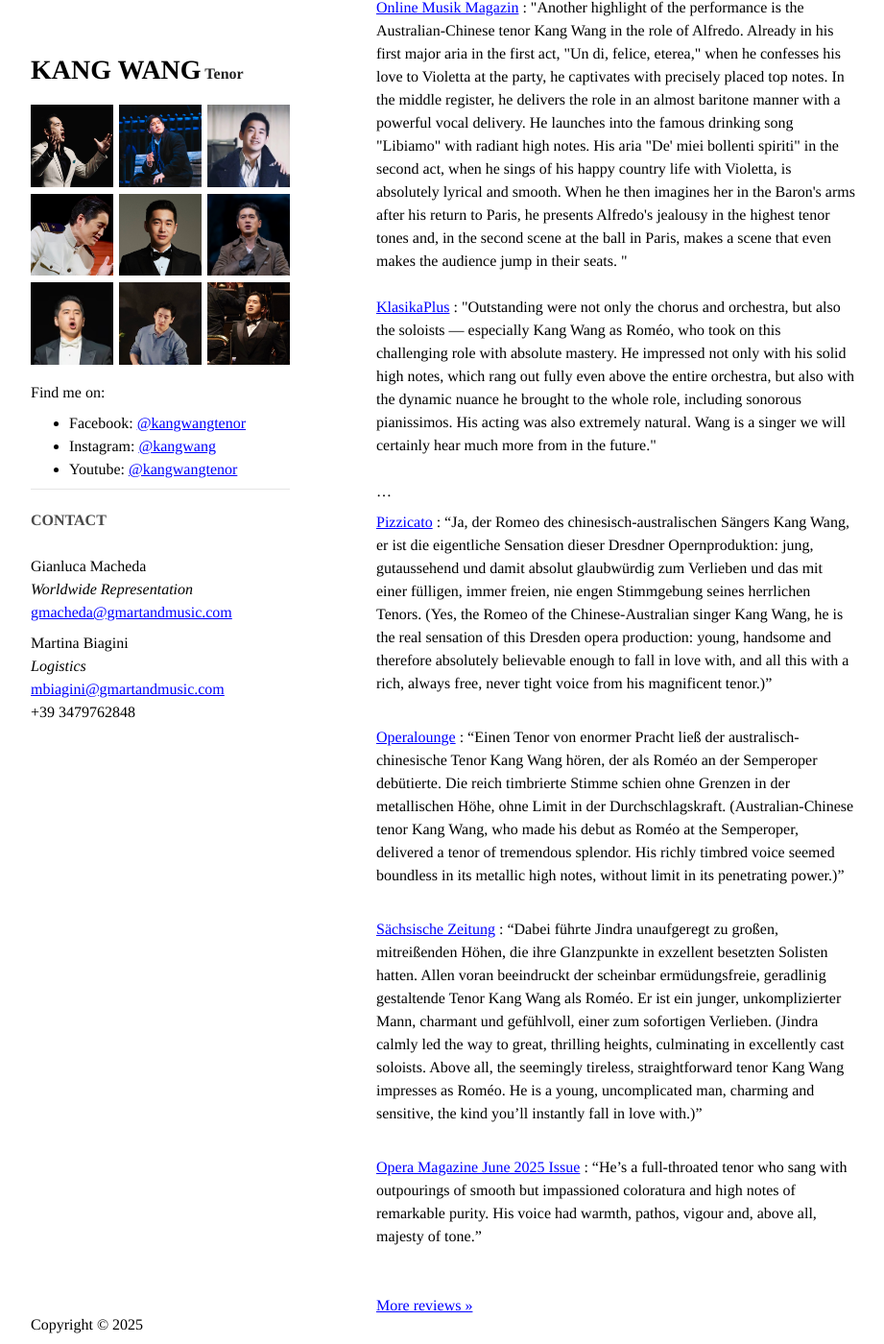
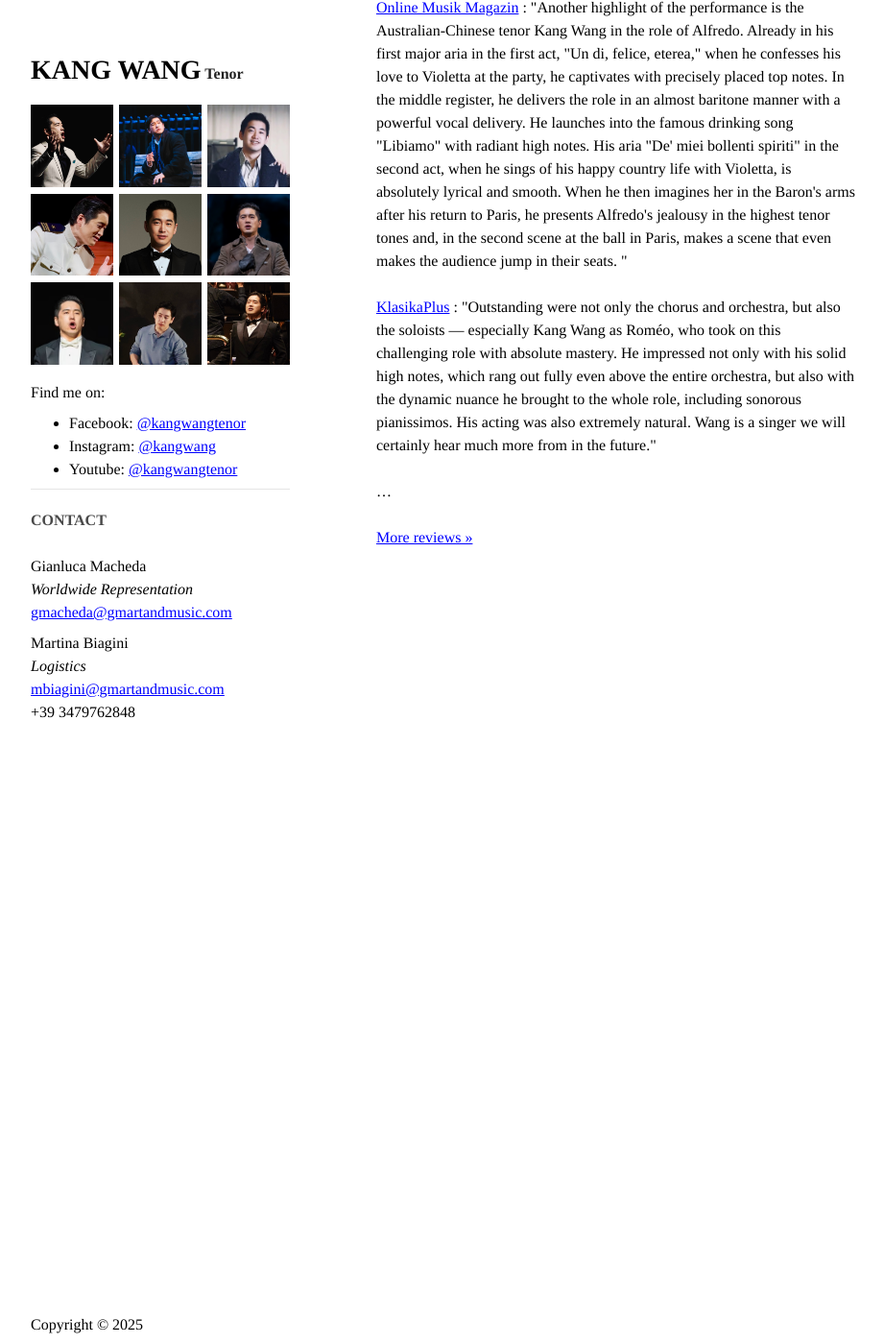
Before and after one commit to kwopera/kwt, a Jekyll site: the page built from reviews.md, in a window 1280 px wide and 1400 px high, scrolled down 835 px. Shown: the whole window at 96% size, without its empty margins (178-1099 px from the left). Built offline with Jekyll 4.4.1, drawn with Linux system fonts in a browser that asks for light colours; our own code applies the rules of GitHub Pages for plain Markdown files.

Commit message:
Update reviews.md

```diff
--- a/reviews.md
+++ b/reviews.md
@@ -22,6 +22,7 @@
 </div>
 <span id="dots">...</span>
 
+<div id="more">
 <a href="https://www.pizzicato.lu/charles-gounods-romeo-et-juliette-an-der-semperoper-dresden/" target="blank">Pizzicato</a> : "Ja, der Romeo des chinesisch-australischen Sängers Kang Wang, er ist die eigentliche Sensation dieser Dresdner Opernproduktion: jung, gutaussehend und damit absolut glaubwürdig zum Verlieben und das mit einer fülligen, immer freien, nie engen Stimmgebung seines herrlichen Tenors. (Yes, the Romeo of the Chinese-Australian singer Kang Wang, he is the real sensation of this Dresden opera production: young, handsome and therefore absolutely believable enough to fall in love with, and all this with a rich, always free, never tight voice from his magnificent tenor.)"
 <br/><br/>
 
@@ -34,7 +35,6 @@
 <a href="https://www.opera.co.uk/issues/june-2025/" target="blank">Opera Magazine June 2025 Issue</a> : "He's a full-throated tenor who sang with outpourings of smooth but impassioned coloratura and high notes of remarkable purity. His voice had warmth, pathos, vigour and, above all, majesty of tone."
 <br/><br/>
 
-<div id="more">
 <a href="https://www.oper-magazin.de/" target="blank">Oper! Magazin</a> : "Der australisch-chinesische Tenor Kang Wang verlieh seinem Romeo kraftvollen Wohlklang und spielerisch glaubwurdige Darstellung, war ein ebenburtiger Partner auf Augen (und Ohren) hohe. (The Australian-Chinese tenor Kang Wang sang his Romeo powerfully and sonorously, a playfully credible performance, and an equal partner on eye (and ear) level.)"
 <br/><br/>
 
```
